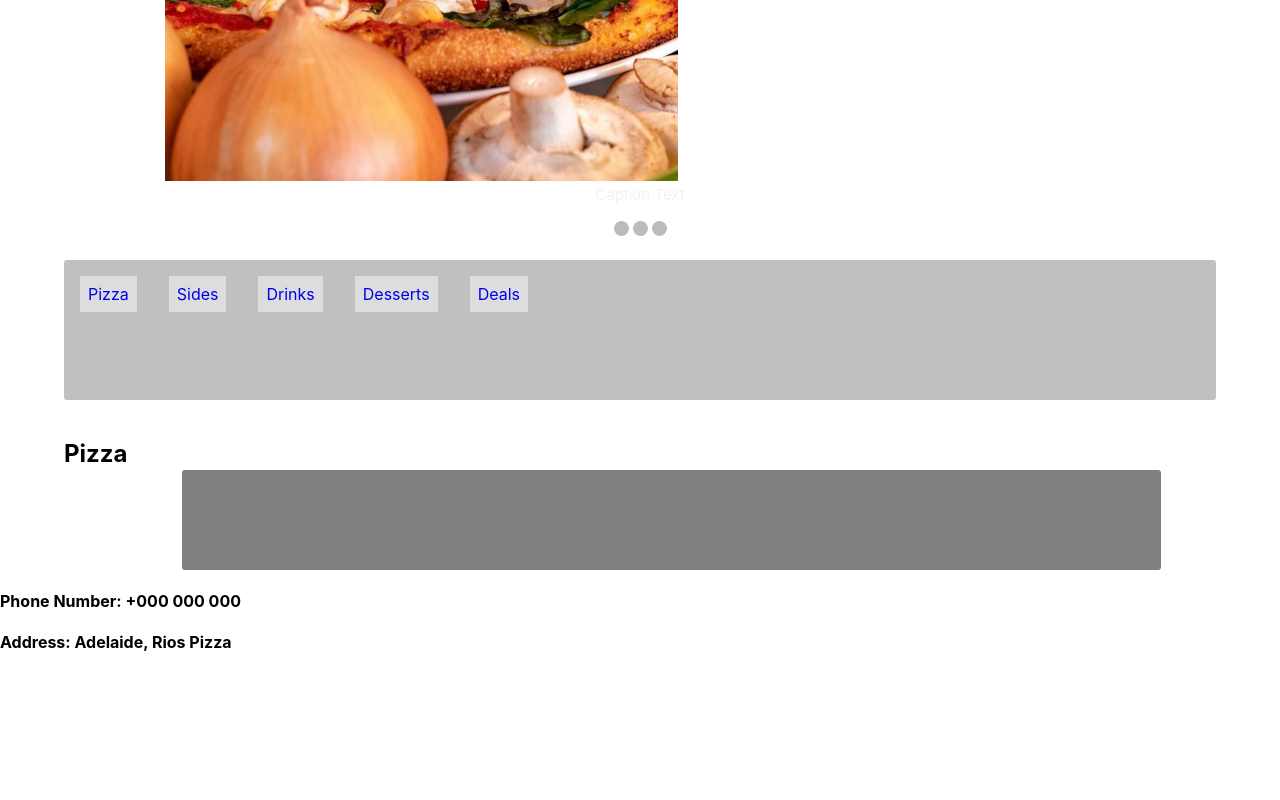
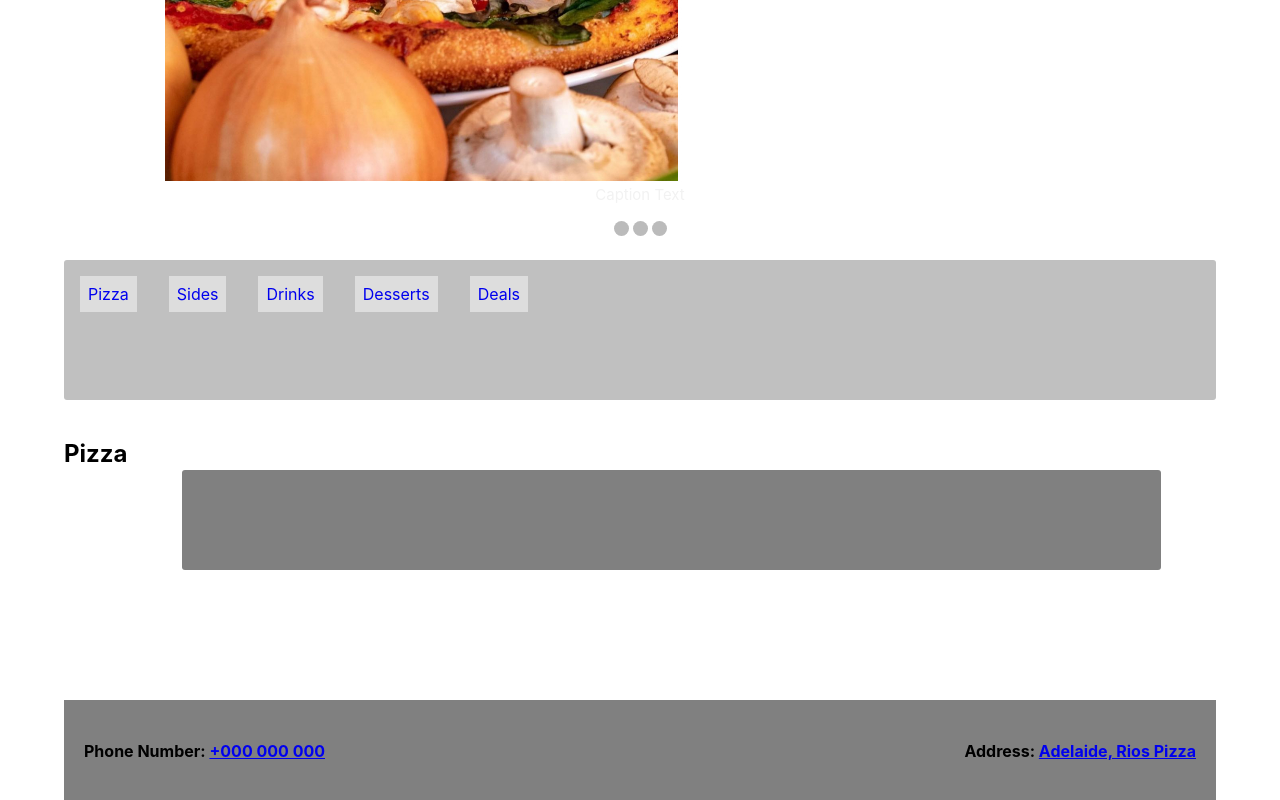
Before and after one commit to ZacharyDonovan88/project3-rios-pizza, a React (Create React App) app: page /Pizza in a window 1280 px wide. Shown: the part 447-1247 px from the top of the page. Before the commit the page ends 1120 px from the top, so only its background shows below. Built offline with nearby package versions, Linux system fonts and the light colour scheme.

Commit message:
updated footer

```diff
--- a/src/App.css
+++ b/src/App.css
@@ -35,7 +35,6 @@ h1 {
 }
 .menuSection {
   width: 85%;
-  display:inline-block;
   display: flex;
   margin-left: auto;
   margin-right: auto;
@@ -44,3 +43,25 @@ h1 {
   background-color: grey;
   height: 100px;
 }
+
+/* end of pages */
+
+/* footer */
+.footer {
+  margin-top: 130px;
+  background-color: grey;
+  padding: 20px;
+  display: block;
+  margin-left: auto;
+  margin-right: auto;
+  width: 90%;
+  height: 100px;
+}
+
+#phone {
+  float: left;
+}
+
+#address {
+  float: right;
+}
--- a/src/components/Footer.js
+++ b/src/components/Footer.js
@@ -5,12 +5,10 @@ const Footer = () => {
 
     return (
       <>
-        <div>
+        <div className="footer">
             <div>
-                <h4>Phone Number: +000 000 000</h4>
-            </div>
-            <div>
-                <h4>Address: Adelaide, Rios Pizza</h4>
+                <h4 id="phone">Phone Number: <a href="#0000000">+000 000 000</a></h4>
+                <h4 id="address">Address: <a href="Adelaide">Adelaide, Rios Pizza</a></h4>
             </div>
         </div>
       </>
```
